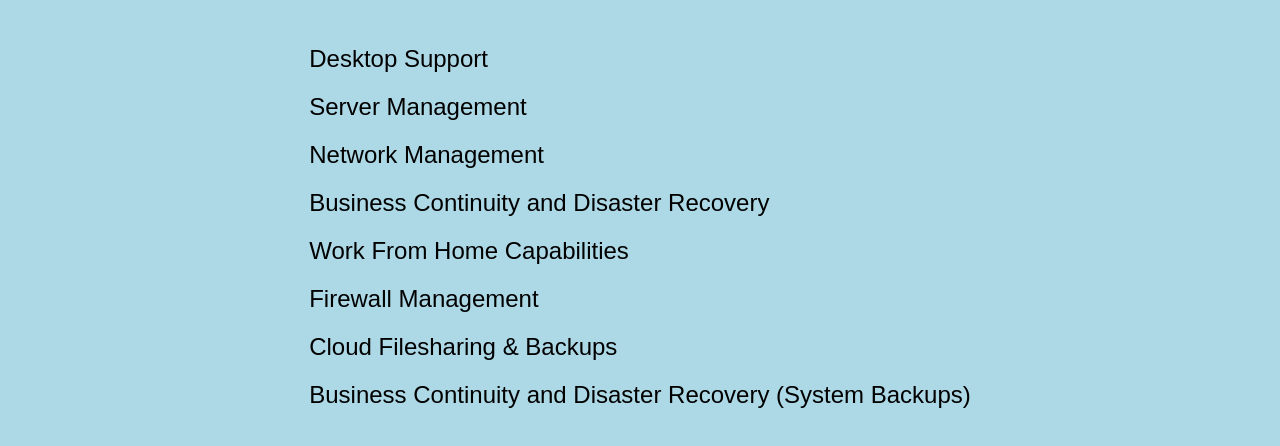
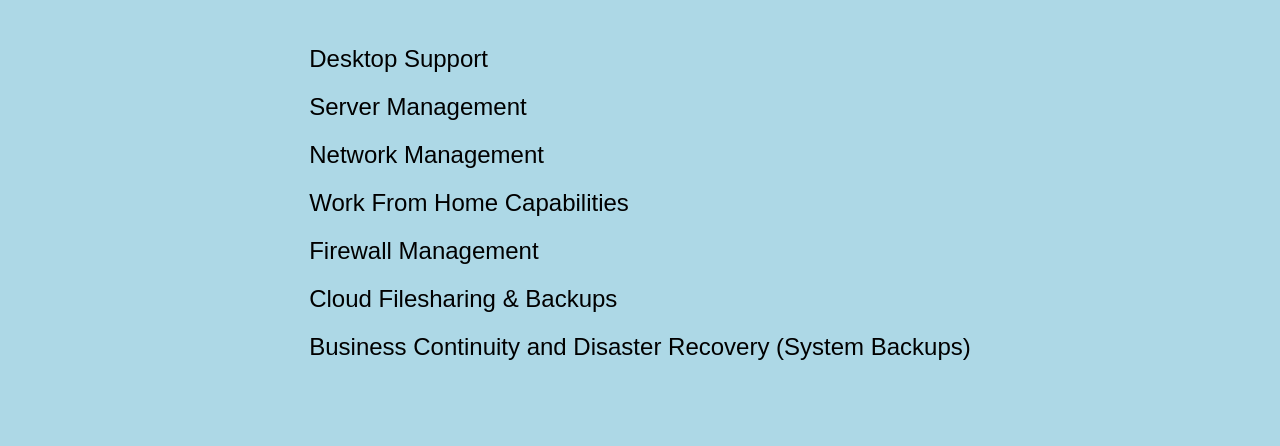
Before and after one commit to dlo2otero/overtimetechnology, a plain HTML site: page Services/index.html in a window 1280 px wide. Shown: the part 158-604 px from the top of the page. Drawn offline with Linux system fonts and the light colour scheme.

Commit message:
Update index.html

```diff
--- a/Services/index.html
+++ b/Services/index.html
@@ -59,7 +59,6 @@
         <li>Desktop Support</li>
         <li>Server Management</li>
         <li>Network Management</li>
-        <li>Business Continuity and Disaster Recovery</li>
         <li>Work From Home Capabilities</li>
         <li>Firewall Management</li>
         <li>Cloud Filesharing & Backups</li>
```
